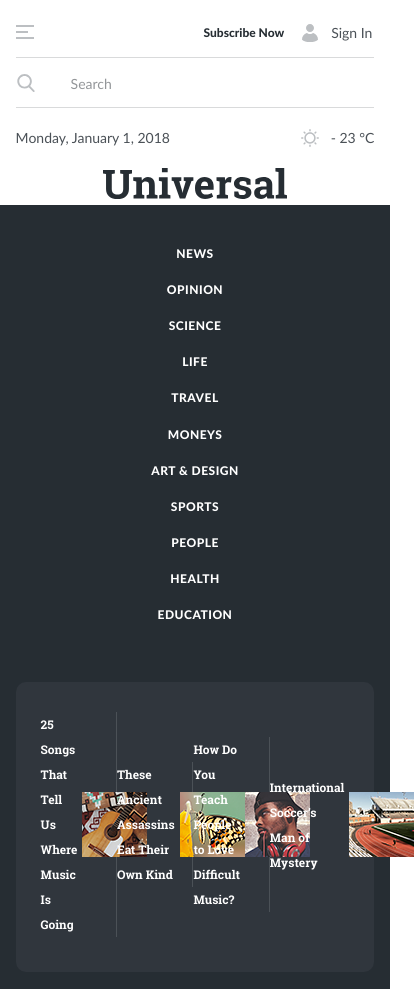
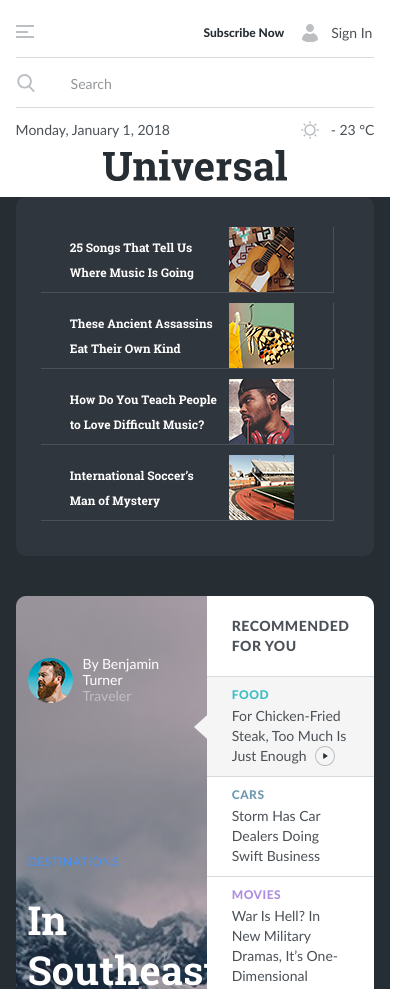
Before and after one commit to TasarGithub/dip_ws9-level3, a website: page index.html in a window 390 px wide. Shown: the top 989 px of the page, 414 px wide, since content can reach past the window. Drawn offline with nearby package versions, Linux system fonts and the light colour scheme; files whose address does not match are found by name.

Commit message:
refact: fix navbar-top, burger menu

```diff
--- a/index.html
+++ b/index.html
@@ -15,19 +15,24 @@
 </head>
 <body>
 
-  <header class="navbar">
-    <div class="container navbar__container">
+	<div class="navbar-fixed">
+		<div class="container navbar-top__container">
+			<div class="navbar-top navbar__navbar-top">
 
-			<div class="navbar-top navbar__navbar-top">
+
+
 					<div class="navbar-top__sections">
-					<button class="menu-btn navbar-top__menu-btn">
+						<!-- <button class="menu-btn navbar-top__menu-btn">
 							<span class="menu-btn__line"></span>
 							<span class="menu-btn__line"></span>
 							<span class="menu-btn__line"></span>
-					</button>
+						</button> -->
+						<div class="navbar__burger">
+							<span></span>
+						</div>
 						<span class="navbar-top__text-sections">Sections</span>
 					</div>
-				<!-- /.navbar__sections -->
+					<!-- /.navbar-top__sections -->
 
 					<form action="#" class="form form-search form-search__navbar-top">
 						<button class="form-search__form-btn">
@@ -54,9 +59,18 @@
 						</a>
 					</div>
 					<!-- /.navbar__wrap-2element -->
-
 			</div>
 			<!--/. navbar-top navbar__navbar-top -->
+		</div>
+		<!-- /.container navbar-top__container -->
+	</div>
+	<!-- /.navbar-fixed -->
+
+
+
+  <header class="navbar">
+    <div class="container navbar__container">
+
 			<div class="navbar-middle navbar__navbar-middle">
 
 				<a href="" class="logo navbar__logo">
@@ -87,7 +101,7 @@
 			<!-- /.navbar__top -->
 		</div>
 		<!--/. container navbar__container -->
-		<nav class="navbar-bottom">
+		<nav class="navbar-bottom mobile-block-invisible">
 			<div class="container">
 				<ul class="menu">
 					<li class="menu__item"><a href="#" class="menu__link">News</a></li>
@@ -132,7 +146,7 @@
 					</a>
 				</li>
 				<li class="hot-item hot-list__hot-item">
-					<a href="#" class="hot-link">
+					<a href="#" class="hot-link hot-item__hot-link-last">
 						<h2 class="hot-title">International Soccer’s Man of Mystery</h2>
 						<img src="img/hot/picture-4.png" alt="Picture for hot article" class="hot-img hot-img__hot-item">
 					</a>
--- a/sass/_settings.sass
+++ b/sass/_settings.sass
@@ -7,6 +7,9 @@ body
 	font-family: 'Lato', sans-serif
 	font-size: 1rem
 	color: $text-color
+	padding: 60px 0 0
+	@media screen and ( max-width: 767px)
+		padding: 110px 0 0
 
 .body__lock
 	@media screen and ( max-width: 767px)
--- a/sass/blocks/_header.sass
+++ b/sass/blocks/_header.sass
@@ -5,13 +5,20 @@
 	// 	margin: 0 0 18px 0
 	// &--mobile-fixed
 	// @media screen and ( max-width: 767px)
-	// 	position: fixed
-	// 	top: 0
-	// 	left: 0
-	// 	right: 0
-	// 	z-index: 99
+	// position: fixed
+	// top: 0
+	// left: 0
+	// right: 0
+	// z-index: 99
+	&-fixed
+		position: fixed
+		top: 0
+		left: 0
+		right: 0
+		z-index: 99
+		background-color: $light
+	&-top
 
-	&-top
 		display: flex
 		justify-content: space-between
 		align-items: center
@@ -228,12 +235,15 @@
 	min-height: 84px
 	@media screen and ( max-width: 992px)
 		flex-wrap: wrap
+		padding: 0 0 10px 0
+
 	&__navbar-wrap-2element
 		@media screen and ( max-width: 992px)
 			max-width: 100%
 			flex: 0 0 100%
 			order: -1
-			margin: 20px 0 20px 0
+			margin: 10px 0 10px 0
+
 	&__logo-letter
 		@media screen and ( max-width: 992px)
 			flex: 0 0 100%
@@ -304,10 +314,10 @@
 
 .temperature
 
-// .mobile-block-invisible
-// 	display: block
-// 	@media screen and ( max-width: 767px)
-// 		display: none
+.mobile-block-invisible
+	display: block
+	@media screen and ( max-width: 767px)
+		display: none
 
 // .mobile-block-visible
 // 	display: none
@@ -327,9 +337,58 @@
 .navbar-bottom
 	padding: 18px 115px
 	background-color: $primary
+	@media screen and ( max-width: 992px)
+		padding: 18px 0
 
 
 .menu__link
 	letter-spacing: 0.5px
 	text-transform: uppercase
 	color: $light
+
+
+		// 	width: 18px
+		// height: 2px
+		// background-color: $grey-light
+		// &:nth-child(2)
+		// 	width: 12px
+
+.navbar__burger
+	//display: none
+	// visibility: hidden
+	// opacity: 0
+	position: relative
+	width: 18px
+	height: 14px
+	@media screen and ( max-width: 767px)
+		display: block
+	&::after,&::before
+		content: ''
+		background-color: $grey-light
+		position: absolute
+		width: 18px
+		height: 2px
+		left: 0
+		top: 0
+		transition: all 0.3s ease 0s
+	&::after
+		top: 11px
+	&>span
+		position: absolute
+		background-color: $grey-light
+		left: 0
+		top: 6px
+		width: 12px
+		height: 2px
+		transition: all 0.3s ease 0s
+
+.navbar__burger.active
+	&>span
+		opacity: 0
+	&::before
+		transform: rotate(45deg)
+		top: 4px
+	&::after
+		transform: rotate(-45deg)
+		top: 4px
+		// bottom: 2px
--- a/sass/blocks/_hot.sass
+++ b/sass/blocks/_hot.sass
@@ -10,6 +10,9 @@
 		padding: 30px 25px 35px 25px
 		background-color: $dark
 		min-height: 130px
+		@media screen and ( max-width: 767px)
+			flex-wrap: wrap
+		// @media screen and ( max-width: 576px)
 
 
 	&__hot-list
@@ -18,8 +21,34 @@
 	&-item
 		cursor: pointer
 		border-right: 1px solid $dark-for-border
+		margin: 0 25px 0 0
+		@media screen and ( max-width: 1200px)
+			margin: 0 15px 0 0
+		@media screen and ( max-width: 992px)
+			margin: 0 10px 0 0
+		@media screen and ( max-width: 767px)
+			flex-basis: 45%
+			&:nth-child(1),&:nth-child(2)
+				margin: 0 10px 10px 0
+				border-bottom: 1px solid $dark-for-border
+			&:nth-child(4)
+				margin: 0 10px 0 0
+				border-right: 1px solid $dark-for-border
+		@media screen and ( max-width: 576px)
+			flex-basis: 95%
+			&:nth-child(3)
+				margin: 0 10px 10px 0
+
+
+
 		&:last-child
+			margin: 0
 			border-right: none
+		@media screen and ( max-width: 767px)
+				border-right: 1px solid $dark-for-border
+				border-bottom: 1px solid $dark-for-border
+		@media screen and ( max-width: 576px)
+			margin: 0 auto 10px auto
 
 
 	&-list__hot-item
@@ -29,11 +58,20 @@
 		justify-content: space-between
 		align-items: center
 		max-width: 234px
-		width: 100%
+		// width: 100%
 	&-item__hot-link
-		margin: 0 25px 0 0
-		@media screen and ( max-width: 1200px)
-			margin: 0 5px 0 0
+		@media screen and ( max-width: 576px)
+			margin: 0 auto
+		// margin: 0 25px 0 0
+		// @media screen and ( max-width: 1200px)
+		// 	margin: 0 15px 0 0
+		// @media screen and ( max-width: 992px)
+		// 	margin: 0 10px 0 0
+
+	&-item__hot-link-last
+		@media screen and ( max-width: 576px)
+			margin: 0 auto
+
 
 
 
@@ -48,9 +86,16 @@
 		@media screen and ( max-width: 1200px)
 			margin: 0 5px 0 0
 			font-size: 12px
+		// @media screen and ( max-width: 992px)
+		// 	// font-size: 10px
 
 	&-img
 		width: 65px
 		height: 65px
 
 	&-img__hot-item
+		margin: 0 25px 0 5px
+		@media screen and ( max-width: 1200px)
+			margin: 0 15px 0 5px
+		@media screen and ( max-width: 992px)
+			margin: 0 10px 0 5px
--- a/sass/blocks/_tabs.sass
+++ b/sass/blocks/_tabs.sass
@@ -170,7 +170,7 @@
 			transform: translateY(-50%)
 			border-style: solid
 			border-width: 0 22px 0 20px
-			z-index: 100
+			// z-index: 100
 			transition: all 0.5s ease
 		&::before
 			border-color: transparent
```
Also changed, not shown: css/style.css, dist/index.html. Lines whose indentation alone changed are shown as unchanged.
